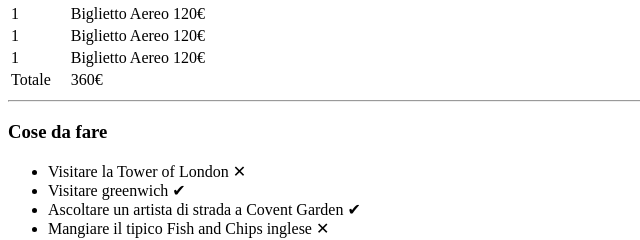
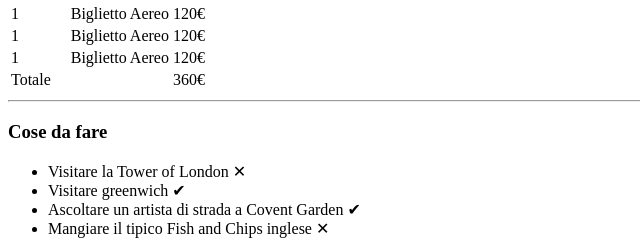
Before and after one commit to Edoardo22/html-london-trip, a plain HTML site: page index.html in a window 1280 px wide. Shown: the part 760-1000 px from the top of the page, 0-640 px from the left. Drawn offline with Linux system fonts and the light colour scheme.

Commit message:
esercizio finito2

```diff
--- a/index.html
+++ b/index.html
@@ -1,11 +1,13 @@
 <!DOCTYPE html>
 <html lang="en">
+
 <head>
     <meta charset="UTF-8">
     <meta http-equiv="X-UA-Compatible" content="IE=edge">
     <meta name="viewport" content="width=device-width, initial-scale=1.0">
     <title>Viaggio a Londra</title>
 </head>
+
 <body>
     <section>
         <h1>Il mio Viaggio a Londra</h1>
@@ -42,7 +44,8 @@
             <tfoot>
                 <tr>
                     <td>Totale</td>
-                   <td colspan="2">360€</td>
+                    <td></td>
+                    <td>360€</td>
                 </tr>
             </tfoot>
         </table>
@@ -88,8 +91,11 @@
     <hr>
     <section>
         <h3>Le foto</h3>
-        <img src="https://www.abta.com/sites/default/files/styles/large/public/media/uploads/london-400x400-compressor_0.jpg" alt="">
-        <img src="https://pokerstarscareers.com/wp-content/uploads/2020/01/London-Wider-Area-e1597319992670-400x400.jpg" alt="">
+        <img src="https://www.abta.com/sites/default/files/styles/large/public/media/uploads/london-400x400-compressor_0.jpg"
+            alt="">
+        <img src="https://pokerstarscareers.com/wp-content/uploads/2020/01/London-Wider-Area-e1597319992670-400x400.jpg"
+            alt="">
     </section>
 </body>
+
 </html>
```
Lines whose indentation alone changed are shown as unchanged.
